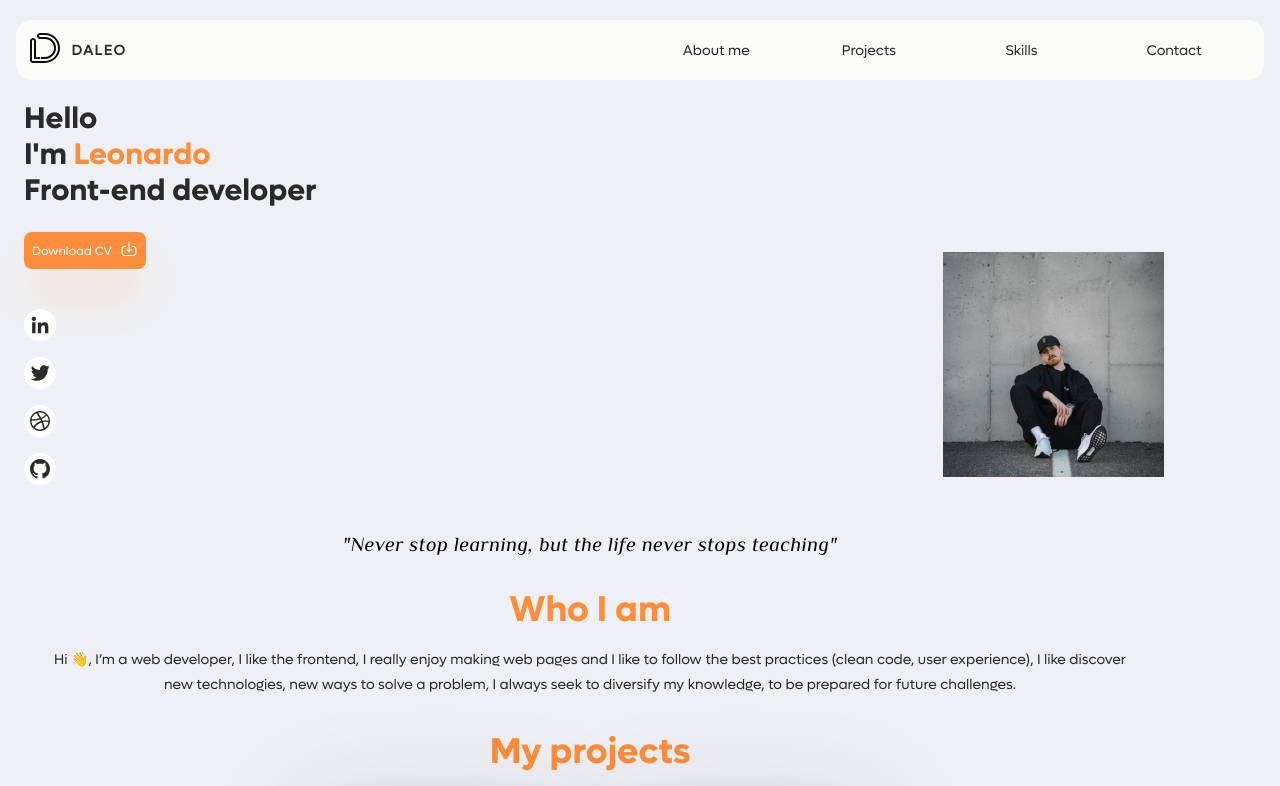
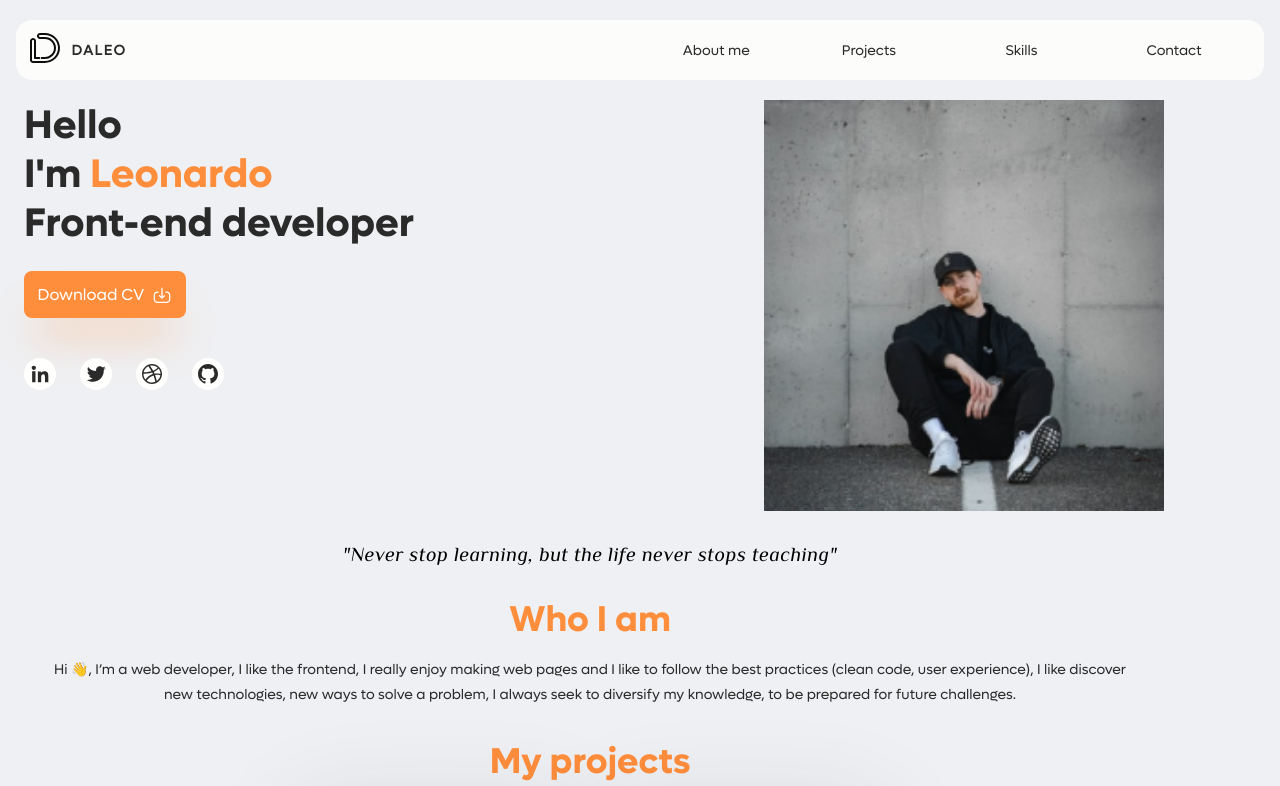
Before and after one commit to ItsMeLeonardo/portfolio, a website built with Vite: page index.html in a window 1280 px wide. Shown: the top 786 px of the page. Built offline with nearby package versions, Linux system fonts and the light colour scheme.

Commit message:
[TABLET] Hero complete

```diff
--- a/src/styles/index.pcss
+++ b/src/styles/index.pcss
@@ -35,18 +35,19 @@
     --serif-font: 'Philosopher', serif;
 
     --hero-size: 1.875rem;
+    --btn-size: .75rem;
 
     --paragraph: .875rem var(--main-font);
-    --hero-text:  var(--hero-size) var(--main-font-bold);
+    --hero-text: var(--hero-size) var(--main-font-bold);
     --phrase: italic 1.25rem var(--serif-font);
     --section-title: bold 1.5rem var(--main-font-bold);
     --subtitle: bold 1rem var(--main-font-bold);
-    --btn-font: .75rem var(--main-font);
+    --btn-font: var(--btn-size) var(--main-font);
     --project-title-detail: bold 2rem var(--main-font);
     --project-title-card: bold 1rem var(--main-font);
     --card-small-title: bold .85rem var(--main-font);
     --bagde-font: var(--btn-font);
-    --input-font:var(--card-small-title);
+    --input-font: var(--card-small-title);
 
     /* ---- shadows ----*/
     --pale-dark-shadow: 0 10px 100px rgba(42, 42, 42, 0.12);
@@ -164,16 +165,19 @@ textarea {
     color: var(--text);
     line-height: 25px;
 }
+
 .section {
-    margin-top: 2rem ;
+    margin-top: 2rem;
     display: block;
     text-align: center;
 }
+
 /* ---- container ---- */
 .container {
     width: 100%;
     max-width: 1180px;
 }
+
 /* ---- navbar ---- */
 .NavbarContent {
     padding: .5rem .25rem;
@@ -235,6 +239,7 @@ textarea {
     justify-content: space-evenly;
     align-items: center;
 }
+
 .Navbar-right.isActive {
     display: flex;
 }
@@ -329,12 +334,19 @@ textarea {
     right: 0;
     bottom: 5%;
     z-index: -1;
-
+    width: 70%;
+    max-width: 400px;
     & img {
         width: 100%;
         height: 100%;
         object-fit: cover;
         object-position: center;
+    }
+}
+
+@media (min-width: 425px) {
+    .Hero-image {
+        width: 55%;
     }
 }
 
@@ -368,12 +380,14 @@ textarea {
     align-items: center;
     gap: 1rem;
 }
+
 .Projects-content {
     display: flex;
-    justify-content:center;
+    justify-content: center;
     flex-wrap: wrap;
     gap: 1.5rem;
 }
+
 .ProjectCard {
     --size: 280px;
     width: var(--size);
@@ -408,22 +422,28 @@ textarea {
         transition: top var(--transition);
         transition-delay: var(--delay);
     }
+
     & .IconContent:nth-child(1) {
         --delay: 0.1s;
     }
+
     & .IconContent:nth-child(2) {
         --delay: 0.2s;
     }
+
     & .IconContent:nth-child(3) {
         --delay: 0.3s;
     }
+
     & .IconContent:nth-child(4) {
         --delay: 0.4s;
     }
+
     & .IconContent:nth-child(5) {
         --delay: 0.5s;
     }
 }
+
 .ProjectCard:hover .Project-tech .IconContent {
     top: 0;
 }
@@ -437,6 +457,7 @@ textarea {
     justify-content: space-between;
     align-items: center;
     padding: 0 .5rem;
+
     &:hover .IconContent {
         transform: translateX(.25rem);
     }
@@ -448,10 +469,11 @@ textarea {
 
 /* ---- skills ---- */
 .Skills {
-    margin-top: 2rem ;
+    margin-top: 2rem;
     display: block;
     text-align: center;
 }
+
 .Skills-content {
     width: 100%;
     display: flex;
@@ -466,11 +488,13 @@ textarea {
     padding: .5rem;
     width: 100%;
 }
+
 .skills-title {
     font: var(--subtitle);
     color: var(--text);
 }
-.Skills-list{
+
+.Skills-list {
     display: flex;
     align-items: center;
     justify-content: space-evenly;
@@ -479,6 +503,7 @@ textarea {
     padding: 1rem .5rem;
     gap: 1.25rem;
 }
+
 .skill-data {
     --size: 80px;
     width: var(--size);
@@ -494,11 +519,13 @@ textarea {
     overflow: hidden;
     position: relative;
 }
+
 .skill-icon {
     --size: 60px;
     width: var(--size);
     height: var(--size);
     transition: width var(--transition), height var(--transition), transform var(--transition);
+
     & img {
         width: 100%;
         height: 100%;
@@ -506,6 +533,7 @@ textarea {
         object-position: center;
     }
 }
+
 .skill-name {
     font: var(--card-small-title);
     color: var(--text);
@@ -513,17 +541,20 @@ textarea {
     bottom: -1rem;
     transition: bottom var(--transition);
 }
+
 .Skill-item {
     position: relative;
     border-radius: var(--small-radius);
 
-    &:hover .skill-name{
+    &:hover .skill-name {
         bottom: .5rem;
     }
+
     &:hover .skill-icon {
         --size: 40px;
         transform: translateY(-.5rem);
     }
+
     &:hover {
         box-shadow: var(--pale-dark-shadow);
     }
@@ -535,6 +566,7 @@ textarea {
     display: block;
     text-align: center;
 }
+
 .Hobbies-content {
     width: 100%;
     display: flex;
@@ -544,6 +576,7 @@ textarea {
     justify-content: center;
     align-items: center;
 }
+
 .Hobbies-item {
     --size: 130px;
     width: var(--size);
@@ -555,6 +588,7 @@ textarea {
     justify-content: center;
     flex-direction: column;
 }
+
 .Hobbies-name {
     font: var(--card-small-title);
 }
@@ -569,15 +603,18 @@ textarea {
     padding: 1rem 10% 4rem 10%;
 
 }
+
 .Form, .Form-field-group {
     display: flex;
     flex-direction: column;
     gap: 1rem;
     align-items: center;
 }
+
 .Form-field-group {
     width: 100%;
 }
+
 .Form-field {
     width: 100%;
     background: var(--main-bg);
@@ -585,6 +622,7 @@ textarea {
     position: relative;
     overflow: hidden;
 }
+
 .Form-label {
     position: absolute;
     top: .8rem;
@@ -592,9 +630,11 @@ textarea {
     color: var(--text);
     transition: var(--transition);
 }
+
 .Form-label, .Form-input {
     font: var(--input-font)
 }
+
 .Form-input {
     padding: .8rem;
     width: 100%;
@@ -604,17 +644,21 @@ textarea {
     border-radius: inherit;
     border: 1px double transparent;
     transition: border var(--transition);
+
     &:focus {
         border: 1px solid var(--primary);
     }
 }
+
 .Form-input:focus + .Form-label {
     left: -100%;
     opacity: 0;
 }
+
 .Form-input:not(:placeholder-shown) + .Form-label {
     left: -100%;
 }
+
 .Form-submit {
     align-self: flex-end;
 }
@@ -622,12 +666,19 @@ textarea {
 /* media queries TABLET*/
 @media (min-width: 768px) {
     :root {
-
+        /* ---- font ---- */
+        --hero-size: 40px;
+        --btn-size: 1rem;
         /* ---- container ---- */
         --padding-container: 1rem;
     }
 
-    /* container */
+    /* ---- buttons ---- */
+    .Button {
+        padding: .85rem;
+    }
+
+    /* ---- container ---- */
     .container {
         padding: 0 var(--padding-container);
     }
@@ -637,26 +688,61 @@ textarea {
         padding: 1.25rem 0;
         width: calc(100% - (2 * var(--padding-container)));
     }
+
     .Navbar {
         flex-direction: row;
+
         & .icon-open, & .icon-close {
             display: none;
         }
     }
+
     .Navbar-Left {
         justify-content: flex-start;
         gap: .75rem;
+
         & .Navbar-logo-text {
             text-transform: uppercase;
             font-weight: bold;
             letter-spacing: .1rem;
         }
     }
+
     .Navbar-right {
         display: flex;
         flex-direction: row;
     }
+
     .open-mobile {
         height: auto;
     }
+
+    /* ---- Hero ---- */
+    .Hero {
+        justify-content: space-between;
+    }
+    .icon-download {
+        --size: 1.25rem;
+        width: var(--size);
+        height: var(--size);
+
+        & img {
+            width: 100%;
+            object-fit: cover;
+            height: 100%;
+        }
+    }
+
+    .Hero-text {
+        white-space: nowrap;
+    }
+
+    .SocialMedia {
+        flex-direction: row;
+        gap: 1.5rem;
+    }
+
+    .Hero-image {
+        position: relative;
+    }
 }
```
Also changed, not shown: src/styles/index.css.
